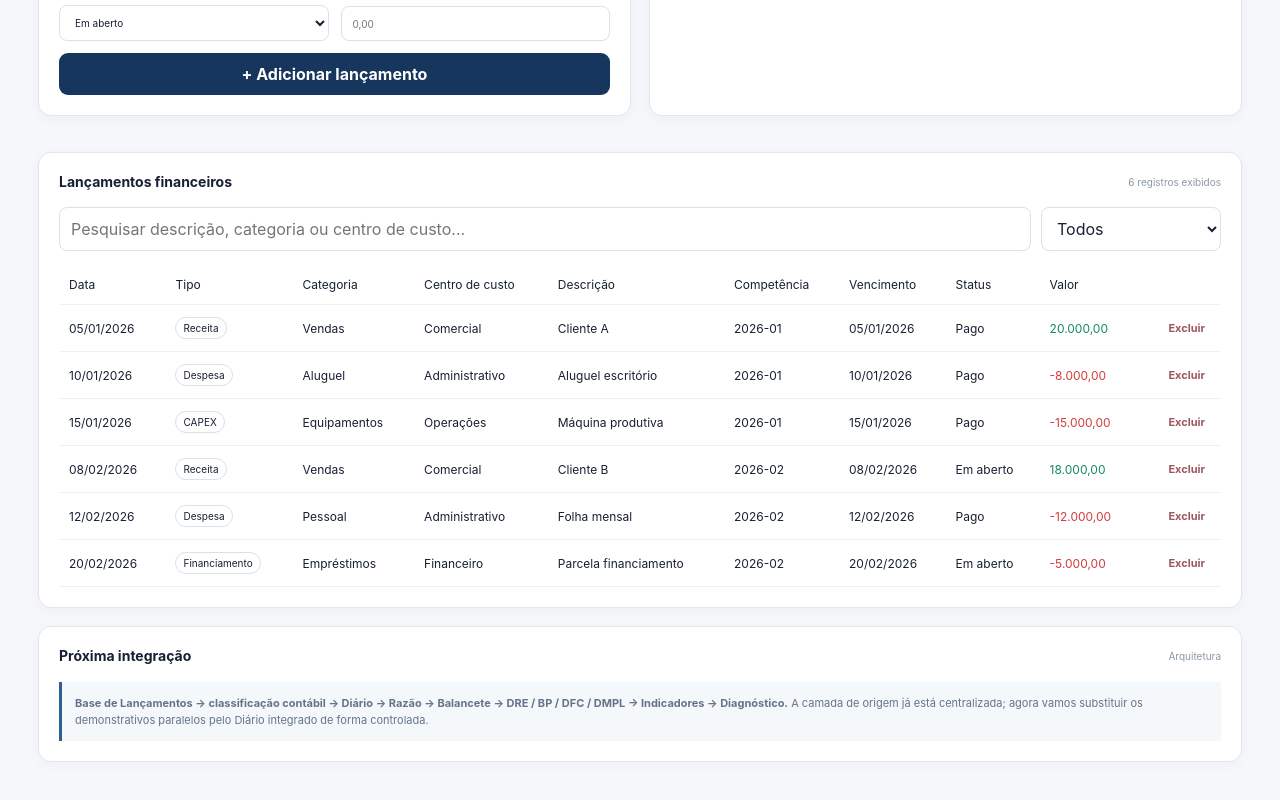
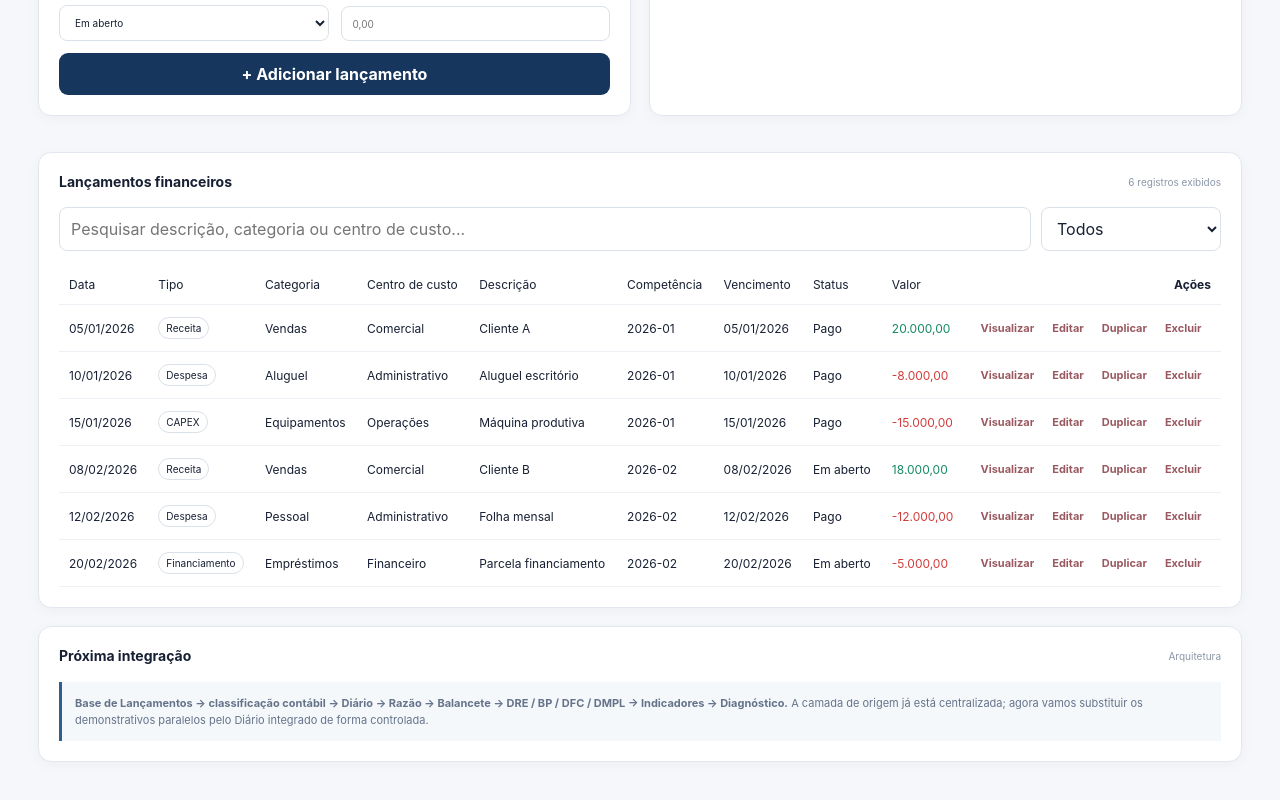
Before and after one commit to cardoso4009-byte/bp-financeiro-bi, a Next.js app: page /lancamentos in a window 1280 px wide. Shown: the part 650-1450 px from the top of the page. Built offline with nearby package versions, Linux system fonts and the light colour scheme.

Commit message:
feat: add launch edit view and duplicate actions

```diff
--- a/app/lancamentos/page.tsx
+++ b/app/lancamentos/page.tsx
@@ -7,33 +7,24 @@ import { FINANCIAL_STORAGE_KEY, readFinancialSource, writeFinancialSource } from
 const brl = (n: number) => n.toLocaleString('pt-BR', { style: 'currency', currency: 'BRL', maximumFractionDigits: 0 })
 const money = (n: number) => n.toLocaleString('pt-BR', { minimumFractionDigits: 2, maximumFractionDigits: 2 })
 
-const emptyForm = {
-  date: '2026-03-01', type: 'Despesa' as FinancialEntry['type'], category: 'Administrativo', costCenter: 'Administrativo',
-  description: '', competence: '2026-03', dueDate: '2026-03-01', paymentDate: '', status: 'Em aberto' as FinancialEntry['status'], value: ''
-}
+const emptyForm = { date: '2026-03-01', type: 'Despesa' as FinancialEntry['type'], category: 'Administrativo', costCenter: 'Administrativo', description: '', competence: '2026-03', dueDate: '2026-03-01', paymentDate: '', status: 'Em aberto' as FinancialEntry['status'], value: '' }
 
 export default function Lancamentos() {
   const [entries, setEntries] = useState<FinancialEntry[]>(initialEntries)
   const [sourceWarning, setSourceWarning] = useState('')
   const [form, setForm] = useState(emptyForm)
+  const [editingId, setEditingId] = useState<number | null>(null)
+  const [viewing, setViewing] = useState<FinancialEntry | null>(null)
   const [filter, setFilter] = useState('Todos')
   const [search, setSearch] = useState('')
 
-  useEffect(() => {
-    const source = readFinancialSource()
-    setEntries(source.entries)
-    setSourceWarning(source.errors.join(' '))
-  }, [])
-
-  useEffect(() => {
-    writeFinancialSource(entries)
-  }, [entries])
+  useEffect(() => { const source = readFinancialSource(); setEntries(source.entries); setSourceWarning(source.errors.join(' ')) }, [])
+  useEffect(() => { writeFinancialSource(entries) }, [entries])
 
   const filtered = useMemo(() => entries.filter(e => {
     const typeOk = filter === 'Todos' || e.type === filter
     const term = search.toLowerCase()
-    const searchOk = !term || [e.description, e.category, e.costCenter, e.type].join(' ').toLowerCase().includes(term)
-    return typeOk && searchOk
+    return typeOk && (!term || [e.description, e.category, e.costCenter, e.type].join(' ').toLowerCase().includes(term))
   }), [entries, filter, search])
 
   const s = summarizeEntries(entries)
@@ -47,22 +38,31 @@ export default function Lancamentos() {
     setForm({ ...emptyForm, type: form.type, category: form.category, costCenter: form.costCenter, competence: form.competence, dueDate: form.dueDate })
   }
 
+  function startEdit(entry: FinancialEntry) {
+    setEditingId(entry.id)
+    setForm({ ...entry, value: String(Math.abs(entry.value)) })
+    window.scrollTo({ top: 0, behavior: 'smooth' })
+  }
+
+  function saveEdit() {
+    if (editingId === null) return
+    const value = Number(form.value.replace(',', '.'))
+    if (!form.description.trim() || !value) return
+    const signed = form.type === 'Receita' ? Math.abs(value) : -Math.abs(value)
+    setEntries(prev => prev.map(e => e.id === editingId ? { ...form, id: editingId, value: signed } : e))
+    cancelEdit()
+  }
+
+  function cancelEdit() { setEditingId(null); setForm(emptyForm) }
+  function duplicateEntry(entry: FinancialEntry) { setEntries(prev => [{ ...entry, id: Date.now(), description: `${entry.description} (cópia)` }, ...prev]) }
   function removeEntry(id: number) { setEntries(prev => prev.filter(e => e.id !== id)) }
 
   return <main className="content" style={{ marginLeft: 0, width: '100%', maxWidth: 1500, margin: '0 auto' }}>
     <header><div><small>CONTROLADORIA FINANCEIRA</small><h1>Base de Lançamentos</h1><p>Entrada financeira • Classificação • Competência • Vencimento • Integração gerencial</p></div><div className="period">Jan–Dez 2026</div></header>
-
-    <div className="cards">
-      <Card title="Receitas" value={s.revenue} sub={`${entries.filter(e => e.type === 'Receita').length} lançamentos`} />
-      <Card title="OPEX" value={s.opex} sub="Despesas operacionais" />
-      <Card title="CAPEX" value={s.capex} sub="Investimentos" />
-      <Card title="Em aberto" value={s.open} sub="A pagar / receber" />
-    </div>
-
+    <div className="cards"><Card title="Receitas" value={s.revenue} sub={`${entries.filter(e => e.type === 'Receita').length} lançamentos`} /><Card title="OPEX" value={s.opex} sub="Despesas operacionais" /><Card title="CAPEX" value={s.capex} sub="Investimentos" /><Card title="Em aberto" value={s.open} sub="A pagar / receber" /></div>
     {sourceWarning && <div className="note" style={{ marginBottom: 16, borderLeft: '4px solid #c33' }}><strong>Atenção à base:</strong> {sourceWarning}</div>}
-
     <div className="grid">
-      <section className="panel"><div className="panel-title"><h2>Novo lançamento</h2><span>Entrada manual</span></div>
+      <section className="panel"><div className="panel-title"><h2>{editingId === null ? 'Novo lançamento' : 'Editar lançamento'}</h2><span>{editingId === null ? 'Entrada manual' : `ID ${editingId}`}</span></div>
         <div className="entry-form">
           <Field label="Data"><input type="date" value={form.date} onChange={e=>setForm({...form,date:e.target.value})}/></Field>
           <Field label="Tipo"><select value={form.type} onChange={e=>setForm({...form,type:e.target.value as FinancialEntry['type']})}>{entryTypes.map(x=><option key={x}>{x}</option>)}</select></Field>
@@ -74,32 +74,16 @@ export default function Lancamentos() {
           <Field label="Pagamento"><input type="date" value={form.paymentDate} onChange={e=>setForm({...form,paymentDate:e.target.value})}/></Field>
           <Field label="Status"><select value={form.status} onChange={e=>setForm({...form,status:e.target.value as FinancialEntry['status']})}><option>Pago</option><option>Em aberto</option></select></Field>
           <Field label="Valor"><input inputMode="decimal" value={form.value} onChange={e=>setForm({...form,value:e.target.value})} placeholder="0,00"/></Field>
-          <button className="primary-btn" onClick={addEntry}>+ Adicionar lançamento</button>
+          {editingId === null ? <button className="primary-btn" onClick={addEntry}>+ Adicionar lançamento</button> : <div style={{display:'flex',gap:8}}><button className="primary-btn" onClick={saveEdit}>Salvar alteração</button><button className="delete-btn" onClick={cancelEdit}>Cancelar</button></div>}
         </div>
       </section>
-
-      <section className="panel"><div className="panel-title"><h2>Resumo da base</h2><span>Motor financeiro</span></div>
-        <div className="rows">
-          <div className="row"><span>Resultado líquido dos lançamentos</span><b>{brl(s.net)}</b></div>
-          <div className="row"><span>Financiamentos</span><b>{brl(s.financing)}</b></div>
-          <div className="row"><span>Itens em aberto</span><b>{entries.filter(e=>e.status==='Em aberto').length}</b></div>
-          <div className="row"><span>Total de lançamentos</span><b>{entries.length}</b></div>
-        </div>
-        <div className="note">Fonte única de dados: <strong>{FINANCIAL_STORAGE_KEY}</strong>. A base financeira alimenta a integração contábil e será a origem dos demonstrativos.</div>
-      </section>
+      <section className="panel"><div className="panel-title"><h2>Resumo da base</h2><span>Motor financeiro</span></div><div className="rows"><div className="row"><span>Resultado líquido dos lançamentos</span><b>{brl(s.net)}</b></div><div className="row"><span>Financiamentos</span><b>{brl(s.financing)}</b></div><div className="row"><span>Itens em aberto</span><b>{entries.filter(e=>e.status==='Em aberto').length}</b></div><div className="row"><span>Total de lançamentos</span><b>{entries.length}</b></div></div><div className="note">Fonte única de dados: <strong>{FINANCIAL_STORAGE_KEY}</strong>. A base financeira alimenta a integração contábil e será a origem dos demonstrativos.</div></section>
     </div>
-
-    <section className="panel wide"><div className="panel-title"><h2>Lançamentos financeiros</h2><span>{filtered.length} registros exibidos</span></div>
-      <div className="toolbar"><input placeholder="Pesquisar descrição, categoria ou centro de custo..." value={search} onChange={e=>setSearch(e.target.value)}/><select value={filter} onChange={e=>setFilter(e.target.value)}><option>Todos</option>{entryTypes.map(x=><option key={x}>{x}</option>)}</select></div>
-      <div className="table-wrap"><table><thead><tr><td>Data</td><td>Tipo</td><td>Categoria</td><td>Centro de custo</td><td>Descrição</td><td>Competência</td><td>Vencimento</td><td>Status</td><td>Valor</td><td></td></tr></thead><tbody>
-        {filtered.map(e=><tr key={e.id}><td>{e.date.split('-').reverse().join('/')}</td><td><Tag type={e.type}/></td><td>{e.category}</td><td>{e.costCenter}</td><td>{e.description}</td><td>{e.competence}</td><td>{e.dueDate.split('-').reverse().join('/')}</td><td>{e.status}</td><td className={e.value>=0?'positive':'negative'}>{money(e.value)}</td><td><button className="delete-btn" onClick={()=>removeEntry(e.id)}>Excluir</button></td></tr>)}
-      </tbody></table></div>
-    </section>
-
+    <section className="panel wide"><div className="panel-title"><h2>Lançamentos financeiros</h2><span>{filtered.length} registros exibidos</span></div><div className="toolbar"><input placeholder="Pesquisar descrição, categoria ou centro de custo..." value={search} onChange={e=>setSearch(e.target.value)}/><select value={filter} onChange={e=>setFilter(e.target.value)}><option>Todos</option>{entryTypes.map(x=><option key={x}>{x}</option>)}</select></div><div className="table-wrap"><table><thead><tr><td>Data</td><td>Tipo</td><td>Categoria</td><td>Centro de custo</td><td>Descrição</td><td>Competência</td><td>Vencimento</td><td>Status</td><td>Valor</td><td>Ações</td></tr></thead><tbody>{filtered.map(e=><tr key={e.id}><td>{e.date.split('-').reverse().join('/')}</td><td><Tag type={e.type}/></td><td>{e.category}</td><td>{e.costCenter}</td><td>{e.description}</td><td>{e.competence}</td><td>{e.dueDate.split('-').reverse().join('/')}</td><td>{e.status}</td><td className={e.value>=0?'positive':'negative'}>{money(e.value)}</td><td><div style={{display:'flex',gap:6,flexWrap:'wrap'}}><button className="delete-btn" onClick={()=>setViewing(e)}>Visualizar</button><button className="delete-btn" onClick={()=>startEdit(e)}>Editar</button><button className="delete-btn" onClick={()=>duplicateEntry(e)}>Duplicar</button><button className="delete-btn" onClick={()=>removeEntry(e.id)}>Excluir</button></div></td></tr>)}</tbody></table></div></section>
+    {viewing && <div style={{position:'fixed',inset:0,background:'rgba(0,0,0,.45)',display:'flex',alignItems:'center',justifyContent:'center',padding:20,zIndex:1000}} onClick={()=>setViewing(null)}><div className="panel" style={{width:'min(650px,100%)',maxHeight:'90vh',overflow:'auto'}} onClick={e=>e.stopPropagation()}><div className="panel-title"><h2>Detalhes do lançamento</h2><button className="delete-btn" onClick={()=>setViewing(null)}>Fechar</button></div><div className="rows">{[['ID',viewing.id],['Data',viewing.date],['Tipo',viewing.type],['Categoria',viewing.category],['Centro de custo',viewing.costCenter],['Descrição',viewing.description],['Competência',viewing.competence],['Vencimento',viewing.dueDate],['Pagamento',viewing.paymentDate || '—'],['Status',viewing.status],['Valor',money(viewing.value)]].map(([label,value])=><div className="row" key={String(label)}><span>{label}</span><b>{String(value)}</b></div>)}</div></div></div>}
     <section className="panel"><div className="panel-title"><h2>Próxima integração</h2><span>Arquitetura</span></div><div className="note"><strong>Base de Lançamentos → classificação contábil → Diário → Razão → Balancete → DRE / BP / DFC / DMPL → Indicadores → Diagnóstico.</strong> A camada de origem já está centralizada; agora vamos substituir os demonstrativos paralelos pelo Diário integrado de forma controlada.</div></section>
   </main>
 }
-
 function Card({title,value,sub}:{title:string,value:number,sub:string}) { return <div className="card"><span>{title}</span><strong>{brl(value)}</strong><small>{sub}</small></div> }
 function Field({label,children}:{label:string,children:React.ReactNode}) { return <label className="field"><span>{label}</span>{children}</label> }
 function Tag({type}:{type:FinancialEntry['type']}) { return <span className="entry-tag">{type}</span> }
```
